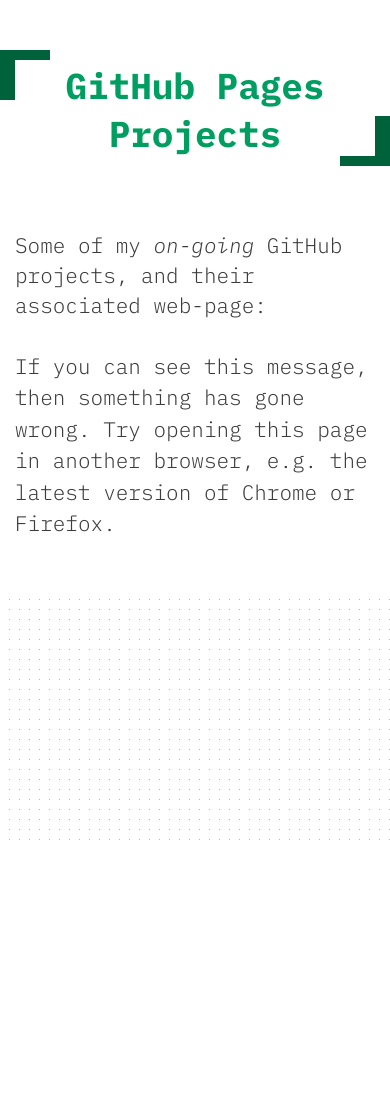
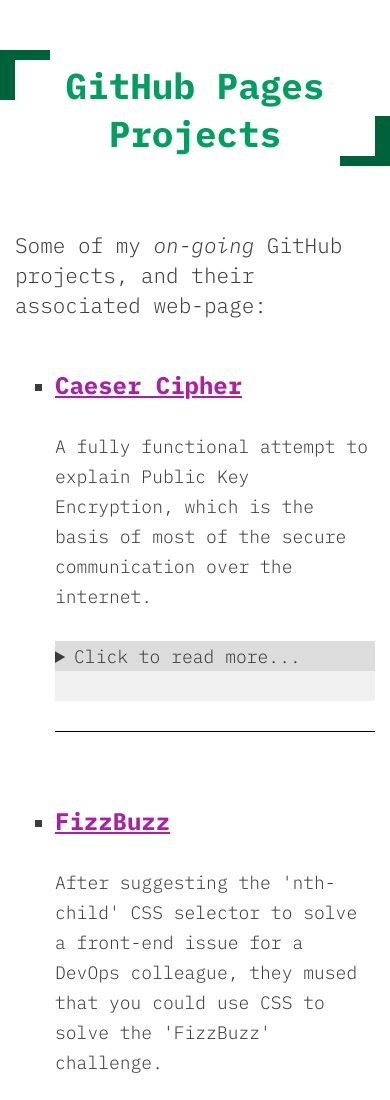
Before and after one commit to JohnJordan1985/JohnJordan1985.github.io, a plain HTML site: page index.html in a window 390 px wide. Shown: the top 1100 px of the page. Before the commit the page ends 844 px from the top, so only its background shows below. Drawn offline with nearby package versions, Linux system fonts and the light colour scheme; no server answers.

Commit message:
Adds dynamic updating of project repos, using data from GitHub API to decorate original listed repositories.

```diff
--- a/index.html
+++ b/index.html
@@ -156,14 +156,23 @@
 			</div>
 		</section>
 	</main>
+	<!-- Toggle when developing -->
+	<!-- <script src="https://unpkg.com/react@16/umd/react.development.js" crossorigin></script>
+	<script src="https://unpkg.com/react-dom@16/umd/react-dom.development.js" crossorigin></script>-->
+
+	<!-- To interpret JSX in script file
+
+	<script src="https://unpkg.com/babel-standalone@6/babel.min.js"></script>
+	<script src="babel-test/src/app.js" type="text/babel"></script>
+	<script src="https://unpkg.com/babel-standalone@6/babel.min.js"></script>
+	<script src="babel-test/src/app.js" type="text/babel"></script>
+
+	End Toggle when developing -->
+
 	<script src="https://unpkg.com/react@16/umd/react.production.min.js" crossorigin></script>
 	<script src="https://unpkg.com/react-dom@16/umd/react-dom.production.min.js" crossorigin></script>
-	<!-- To interpret JSX in script file -->
-	<script src="https://unpkg.com/babel-standalone@6/babel.min.js"></script>
-	<script src="babel-test/src/app.js" type="text/babel"></script>
-	<!-- Toggle when developing
 
-	End Toggle when developing <script src="js/app.js"></script>-->
+	<script src="js/app.js"></script>
 
 </body>
 </html>
--- a/js/app.js
+++ b/js/app.js
@@ -96,8 +96,8 @@
     value: function render() {
       var project = this.props.project;
       return React.createElement("li", null, React.createElement("h2", null, React.createElement("a", {
-        href: project.html_url
-      }, project.name)), React.createElement("p", null, project.description), React.createElement("details", null, React.createElement("summary", null, "Click to read more..."), React.createElement("p", null, project.details)));
+        href: project.homepage
+      }, project.projectName)), React.createElement("p", null, project.projectDescription), React.createElement("details", null, React.createElement("summary", null, "Click to read more..."), React.createElement("p", null, project.details)));
     }
   }]);
 
@@ -116,33 +116,71 @@
 
     _this = _possibleConstructorReturn(this, _getPrototypeOf(ProjectList).call(this, props));
     _this.state = {
-      projects: []
+      projects: [{
+        projectName: "Caeser Cipher",
+        id: 183995858,
+        homepage: "https://johnjordan1985.github.io/caesar-cipher/",
+        details: "Includes some of the history behind encryption, beginning with the illustrious Julius Caeser, and allows the user to encrypt and decrypt short text-based messages.",
+        projectDescription: "A fully functional attempt to explain Public Key Encryption, which is the basis of most of the secure communication over the internet."
+      }, {
+        projectName: "FizzBuzz",
+        id: 182310084,
+        homepage: "https://johnjordan1985.github.io/fizzbuzz/",
+        details: "I didn't know what 'FizzBuzz' was, but after having it explained to me, I challenged myself to solve it using CSS3 alone: I simultaneously solved it using JavaScript, for comparison. The retro 90's eyeball-bleeding appearance is a bit of an in-joke...",
+        projectDescription: "After suggesting the 'nth-child' CSS selector to solve a front-end issue for a DevOps colleague, they mused that you could use CSS to solve the 'FizzBuzz' challenge. "
+      }, {
+        projectName: "Revamped Confetti",
+        id: 133503450,
+        homepage: "https://johnjordan1985.github.io/revamped-confetti/",
+        details: "Returned to this project to apply my learnings in typography, color theory and content writing, as well as to test out the newly stable Bootstrap 4 framework (the original project had used Bootstrap 3).",
+        projectDescription: "An update of a university project, where I had to design a landing page for a \"full sprectrum\" wedding service called \"Ready Confetti\" "
+      }, {
+        projectName: "List-O-Rama",
+        id: 96696380,
+        homepage: "https://johnjordan1985.github.io/revamped-confetti/",
+        details: "A straight-forward \"To-Do List\" application, which uses localStorage to store user input and allow use offline.",
+        projectDescription: "A university project to build a simple jQuery \"To-Do List\" application."
+      }, {
+        projectName: "Galway Pub Finder",
+        id: 66479971,
+        homepage: "https://johnjordan1985.github.io/Galway-Pub-Finder/",
+        details: "My first web application. It was fun to build, but not so fun to use: it doesn't display well on mobile, and only displays a fraction of the pubs in my hometown. Not that pubs are hard to find in my hometown or anything...",
+        projectDescription: "A project to build a web application using knockout.js, which integrated with Google Maps and the Yelp API, to display various pubs on a map."
+      }]
     };
     return _this;
   }
 
   _createClass(ProjectList, [{
+    key: "mergeLists",
+    value: function mergeLists(listAPI, list) {
+      var l = list.length;
+
+      for (var i = 0; i < l; i++) {
+        console.log(list[i]);
+        listAPI[i] = Object.assign(listAPI[i], list[i]);
+      }
+
+      return listAPI;
+    }
+  }, {
     key: "componentDidMount",
     value: function componentDidMount() {
       var _this2 = this;
 
-      var listedRepoList;
+      var listedRepoListFromAPI;
       var allRepos = fetch("https://api.github.com/users/JohnJordan1985/repos?&per_page=100").then(function (results) {
         return results.json();
       }).then(function (data) {
-        listedRepoList = data.filter(function (repo) {
+        listedRepoListFromAPI = data.filter(function (repo) {
           return isListedRepo(repo.id, listedRepos);
         });
-        console.log(listedRepoList);
-        var projects = listedRepoList.map(function (project, index) {
-          return React.createElement(Project, {
-            project: project,
-            key: index
-          });
-        });
+
+        var decoratedListedRepos = _this2.mergeLists(listedRepoListFromAPI, _this2.state.projects); // watch order of arguments, want repoAPI data to be over-written !!
+
 
         _this2.setState({
-          projects: projects
+          projects: decoratedListedRepos
         });
       });
     }
@@ -151,7 +189,12 @@
     value: function render() {
       return React.createElement("ul", {
         className: "project-list"
-      }, this.state.projects);
+      }, this.state.projects.map(function (project, index) {
+        return React.createElement(Project, {
+          project: project,
+          key: index
+        });
+      }));
     }
   }]);
 
```
